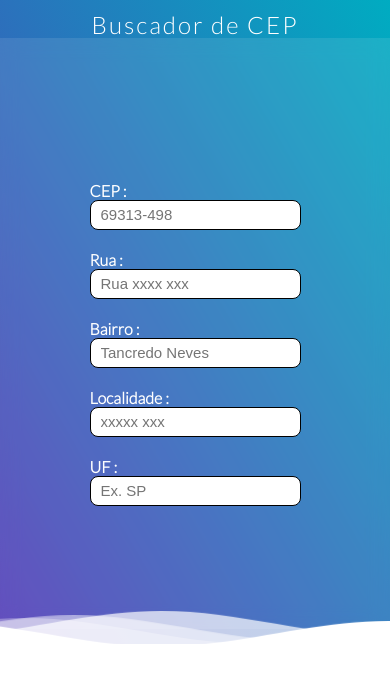
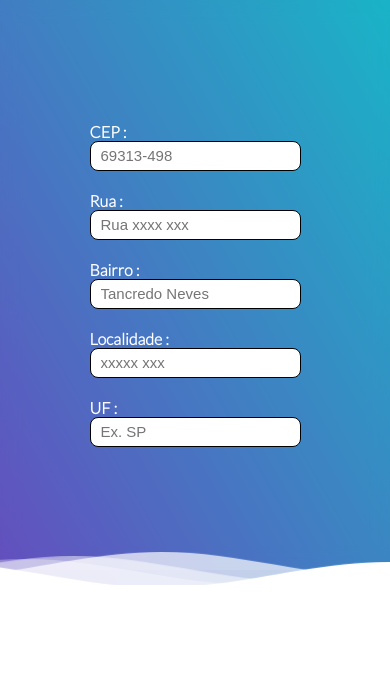
Before and after one commit to RyanBrayan/Buscada_cep, a website: page index.html in a window 390 px wide. Drawn offline with Linux system fonts and the light colour scheme.

Commit message:
responsividade ok

```diff
--- a/index.html
+++ b/index.html
@@ -14,7 +14,6 @@
 <body>
 
     <div class="header">
-        <h1>Buscador de CEP</h1>
 
         <!--Content before waves-->
         <div class="inner-header flex">
```
